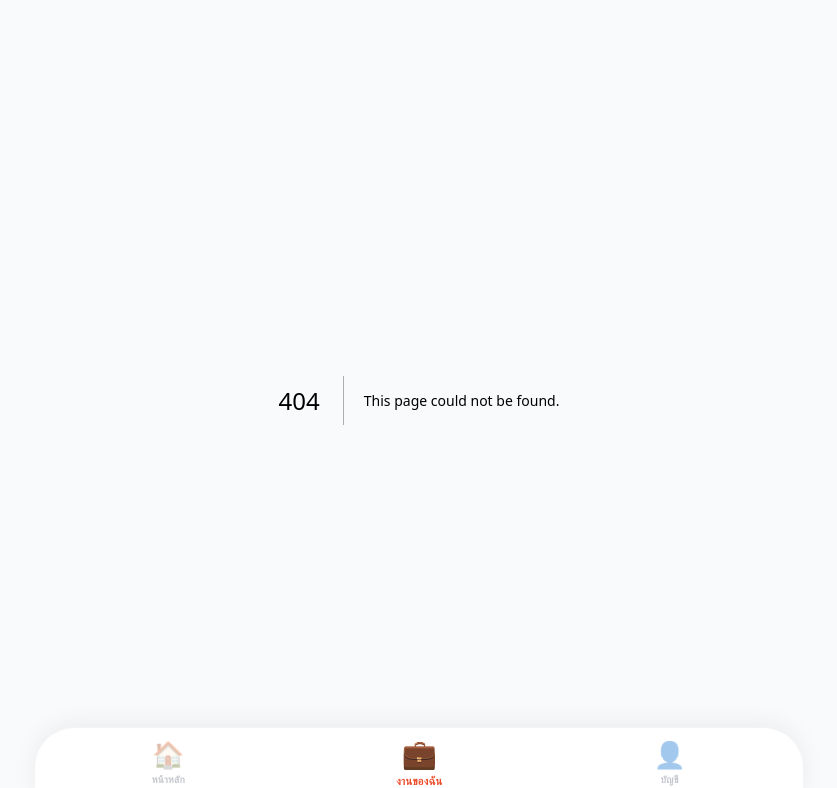
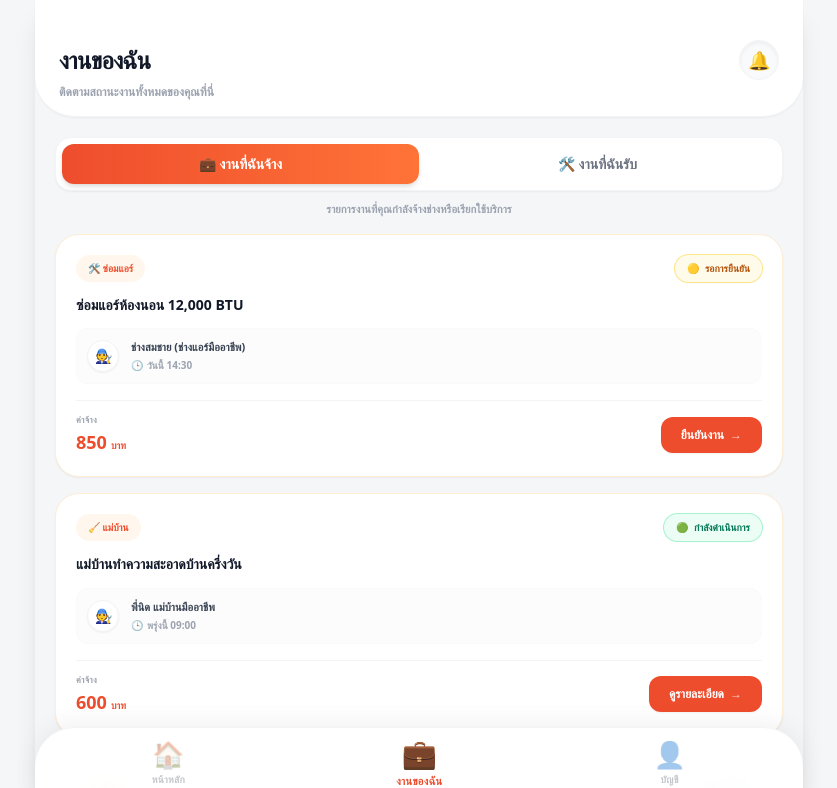
Before and after one commit to BSam-B3/jong-jaroen, a Next.js app: page /my-jobs in a window 1280 px wide. Before the commit this address had no page. Shown: the top 788 px of the page, without its empty margins (221-1058 px from the left). Built offline with nearby package versions, Linux system fonts and the light colour scheme.

Commit message:
Add MyJobsPage component for job management

```diff
--- /dev/null
+++ b/app/my-jobs/page.tsx
@@ -0,0 +1,170 @@
+'use client';
+
+import { useState } from 'react';
+import Link from 'next/link';
+
+type Mode = 'hired' | 'received';
+type Status = 'pending' | 'progress' | 'done';
+
+interface Job {
+  id: string;
+  title: string;
+  counterparty: string;
+  price: number;
+  status: Status;
+  category: string;
+  date: string;
+}
+
+const STATUS_META: Record<Status, { label: string; icon: string; bg: string; text: string; ring: string }> = {
+  pending:  { label: 'รอการยืนยัน',     icon: '🟡', bg: 'bg-amber-50',  text: 'text-amber-700',  ring: 'ring-amber-200' },
+  progress: { label: 'กำลังดำเนินการ', icon: '🟢', bg: 'bg-emerald-50', text: 'text-emerald-700', ring: 'ring-emerald-200' },
+  done:     { label: 'เสร็จสิ้น',       icon: '✅', bg: 'bg-gray-100',  text: 'text-gray-600',   ring: 'ring-gray-200' },
+};
+
+// 📌 ข้อมูลจำลอง (Mock Data)
+const HIRED_JOBS: Job[] = [
+  { id: 'h1', title: 'ซ่อมแอร์ห้องนอน 12,000 BTU', counterparty: 'ช่างสมชาย (ช่างแอร์มืออาชีพ)', price: 850,  status: 'pending',  category: '🛠️ ซ่อมแอร์', date: 'วันนี้ 14:30' },
+  { id: 'h2', title: 'แม่บ้านทำความสะอาดบ้านครึ่งวัน', counterparty: 'พี่นิด แม่บ้านมืออาชีพ',    price: 600,  status: 'progress', category: '🧹 แม่บ้าน',  date: 'พรุ่งนี้ 09:00' },
+  { id: 'h3', title: 'ส่งของไปตลาดประแสร์',           counterparty: 'วินพี่เอก',                    price: 80,   status: 'done',     category: '🛵 ส่งของ',   date: 'เมื่อวาน' },
+];
+
+const RECEIVED_JOBS: Job[] = [
+  { id: 'r1', title: 'รับงานติดตั้งกล้องวงจรปิด 4 จุด', counterparty: 'คุณวิภา (ผู้ว่าจ้าง)',    price: 2500, status: 'progress', category: '📷 ติดตั้ง',  date: 'วันนี้ 16:00' },
+  { id: 'r2', title: 'งานพาร์ทไทม์ช่วยขนของย้ายบ้าน',    counterparty: 'คุณธนา (ผู้ว่าจ้าง)',     price: 450,  status: 'pending',  category: '📦 ขนของ',    date: 'เสาร์นี้ 08:00' },
+];
+
+export default function MyJobsPage() {
+  const [mode, setMode] = useState<Mode>('hired');
+
+  const isHired = mode === 'hired';
+
+  // 🎨 ธีมสีแยกตามแท็บที่เลือก
+  const accent = isHired
+    ? { bg: 'bg-[#EE4D2D]', text: 'text-[#EE4D2D]', soft: 'bg-orange-50', border: 'border-orange-100', grad: 'from-[#EE4D2D] to-[#FF7337]' }
+    : { bg: 'bg-[#0082FA]', text: 'text-[#0082FA]', soft: 'bg-blue-50',   border: 'border-blue-100',   grad: 'from-[#0082FA] to-[#00A3FF]' };
+
+  const jobs = isHired ? HIRED_JOBS : RECEIVED_JOBS;
+
+  return (
+    <div className="min-h-screen bg-[#F4F6F8] flex justify-center font-sans pb-24">
+      <div className="w-full sm:max-w-2xl md:max-w-3xl min-h-screen relative flex flex-col shadow-xl bg-[#F4F6F8]">
+
+        {/* 🟠 Header */}
+        <header className="px-6 pt-10 pb-4 bg-white border-b border-gray-100 shadow-sm rounded-b-[2.5rem] relative z-20">
+          <div className="flex items-center justify-between mb-1">
+            <h1 className="text-gray-900 text-2xl font-black tracking-tight">งานของฉัน</h1>
+            <Link
+              href="/notifications"
+              className="w-10 h-10 rounded-full bg-gray-50 flex items-center justify-center text-lg active:scale-95 transition-transform border border-gray-100 shadow-inner"
+              aria-label="การแจ้งเตือน"
+            >
+              🔔
+            </Link>
+          </div>
+          <p className="text-xs text-gray-400 font-bold">ติดตามสถานะงานทั้งหมดของคุณที่นี่</p>
+        </header>
+
+        {/* 🔀 Tab Toggle (อัปเกรดแอนิเมชันให้ลื่นไหล) */}
+        <div className="px-5 pt-5 relative z-10">
+          <div className="relative bg-white rounded-2xl p-1.5 flex shadow-sm border border-gray-100">
+            <span
+              className={`absolute top-1.5 bottom-1.5 w-[calc(50%-0.375rem)] rounded-xl bg-gradient-to-r ${accent.grad} shadow-md transition-transform duration-300 ease-out`}
+              style={{ transform: isHired ? 'translateX(0)' : 'translateX(100%)' }}
+              aria-hidden
+            />
+            <button
+              onClick={() => setMode('hired')}
+              className={`relative z-10 flex-1 py-2.5 rounded-xl text-sm font-black transition-colors duration-300 ${
+                isHired ? 'text-white' : 'text-gray-500 hover:text-gray-700'
+              }`}
+            >
+              💼 งานที่ฉันจ้าง
+            </button>
+            <button
+              onClick={() => setMode('received')}
+              className={`relative z-10 flex-1 py-2.5 rounded-xl text-sm font-black transition-colors duration-300 ${
+                !isHired ? 'text-white' : 'text-gray-500 hover:text-gray-700'
+              }`}
+            >
+              🛠️ งานที่ฉันรับ
+            </button>
+          </div>
+          <p className="text-[11px] text-gray-400 font-bold mt-2.5 text-center px-4">
+            {isHired ? 'รายการงานที่คุณกำลังจ้างช่างหรือเรียกใช้บริการ' : 'รายการงานที่คุณรับมอบหมายและกำลังดำเนินการ'}
+          </p>
+        </div>
+
+        {/* 📋 Job Cards */}
+        <main className="px-5 mt-4 flex-1 space-y-4">
+          {jobs.length === 0 ? (
+            <div className="bg-white rounded-[2rem] p-10 text-center border border-gray-100 shadow-sm mt-4">
+              <div className="text-5xl mb-3 opacity-50">📭</div>
+              <p className="font-black text-gray-700 text-sm">ยังไม่มีงานในหมวดนี้</p>
+              <p className="text-[10px] text-gray-400 font-bold mt-1">เริ่มค้นหางานหรือจ้างช่างได้เลย</p>
+            </div>
+          ) : (
+            jobs.map((job) => {
+              const s = STATUS_META[job.status];
+              return (
+                <article
+                  key={job.id}
+                  className={`bg-white rounded-[1.5rem] p-5 shadow-sm border ${accent.border} active:scale-[0.98] transition-transform group hover:shadow-md`}
+                >
+                  {/* Top row: category + status */}
+                  <div className="flex items-center justify-between mb-3">
+                    <span className={`text-[10px] font-black px-3 py-1.5 rounded-full ${accent.soft} ${accent.text}`}>
+                      {job.category}
+                    </span>
+                    <span className={`text-[10px] font-black px-3 py-1.5 rounded-full ${s.bg} ${s.text} ring-1 ${s.ring} shadow-sm`}>
+                      <span className="mr-1.5">{s.icon}</span>{s.label}
+                    </span>
+                  </div>
+
+                  {/* Title */}
+                  <h3 className="font-black text-gray-900 text-sm leading-relaxed mb-3 line-clamp-2">
+                    {job.title}
+                  </h3>
+
+                  {/* Meta */}
+                  <div className="flex items-center gap-3 mb-4 bg-gray-50/50 p-2.5 rounded-xl border border-gray-50">
+                    <div className="w-8 h-8 rounded-full bg-white flex items-center justify-center text-sm shadow-sm border border-gray-100 shrink-0">
+                      {isHired ? '🧑‍🔧' : '👤'}
+                    </div>
+                    <div className="flex-1 min-w-0">
+                      <p className="text-[11px] font-black text-gray-700 truncate">{job.counterparty}</p>
+                      <p className="text-[10px] text-gray-400 font-bold mt-0.5 flex items-center gap-1">
+                        <span className="text-[10px]">🕒</span> {job.date}
+                      </p>
+                    </div>
+                  </div>
+
+                  {/* Footer: price + CTA */}
+                  <div className="flex items-center justify-between pt-3 border-t border-gray-100">
+                    <div>
+                      <p className="text-[9px] text-gray-400 font-bold uppercase tracking-wide mb-0.5">ค่าจ้าง</p>
+                      <div className="flex items-baseline gap-1">
+                        <p className={`font-black text-lg ${accent.text}`}>
+                          {job.price.toLocaleString('th-TH')}
+                        </p>
+                        <span className={`text-[10px] font-black ${accent.text}`}>บาท</span>
+                      </div>
+                    </div>
+                    <button
+                      className={`${accent.bg} text-white px-5 py-2.5 rounded-xl text-xs font-black shadow-sm active:scale-95 transition-transform flex items-center gap-1.5`}
+                    >
+                      {job.status === 'pending'  && (isHired ? 'ยืนยันงาน' : 'ตอบรับงาน')}
+                      {job.status === 'progress' && 'ดูรายละเอียด'}
+                      {job.status === 'done'     && (isHired ? 'ให้คะแนน' : 'ดูสรุป')}
+                      <span className="text-white/80">→</span>
+                    </button>
+                  </div>
+                </article>
+              );
+            })
+          )}
+        </main>
+      </div>
+    </div>
+  );
+}
```
